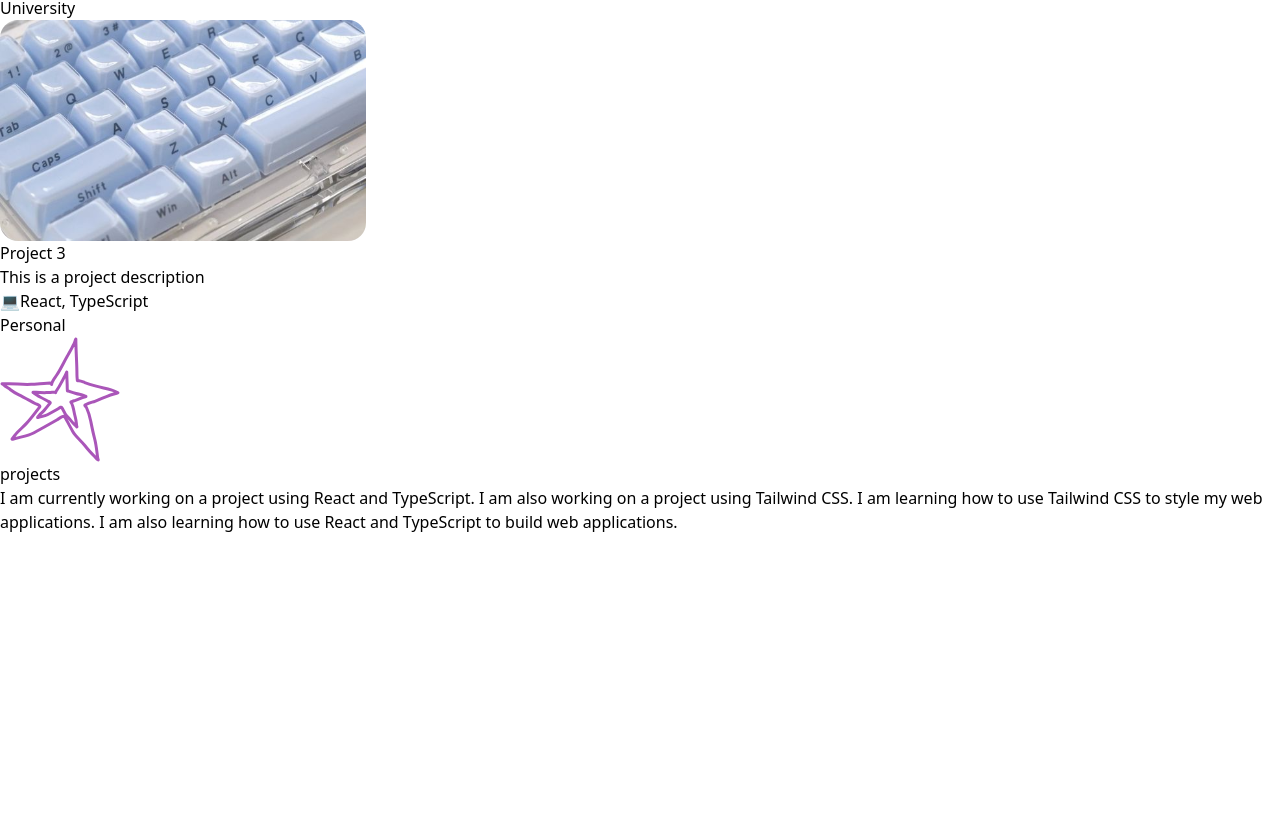
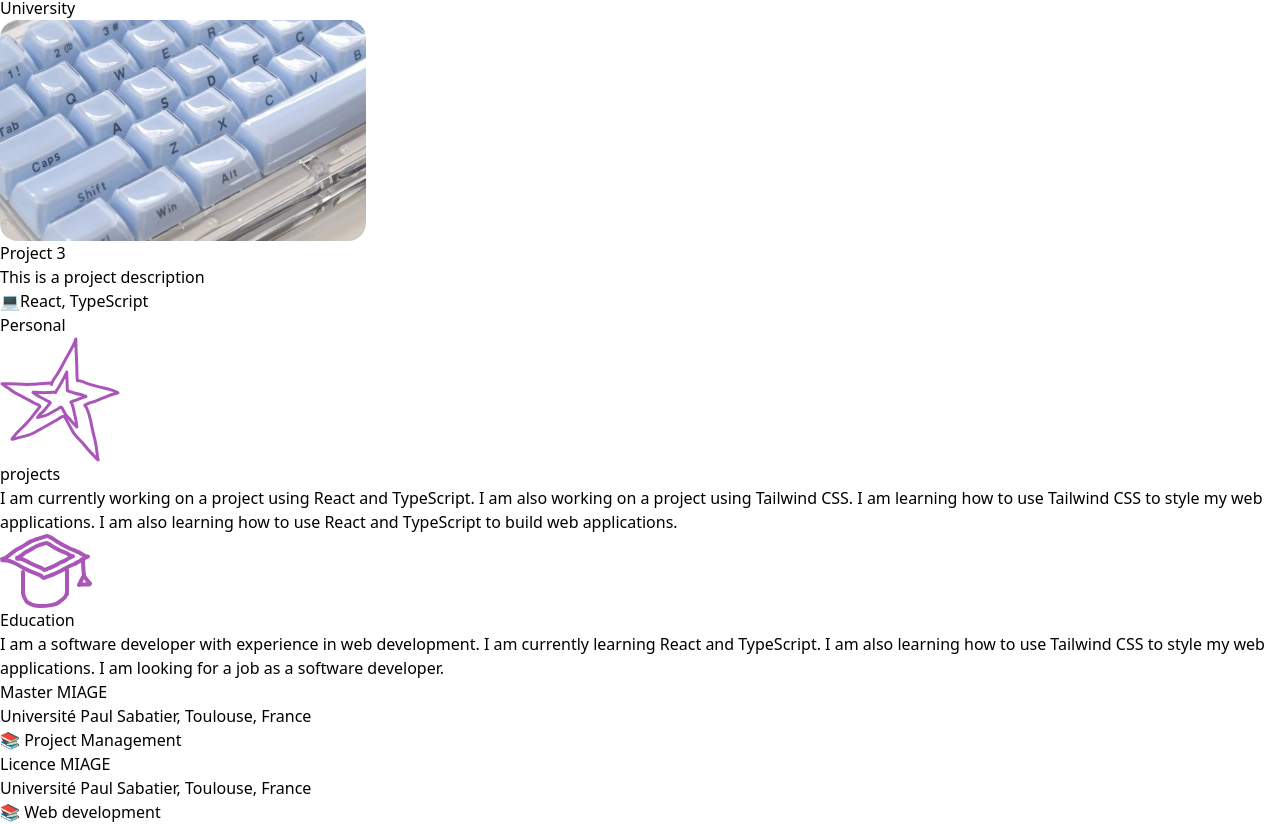
Before and after one commit to lempichaimae/portfolio, a React (Vite) app: page / in a window 1280 px wide. Shown: the part 1943-2767 px from the top of the page. Before the commit the page ends 2477 px from the top, so only its background shows below. Built offline with nearby package versions, Linux system fonts and the light colour scheme.

Commit message:
feat: education

```diff
--- a/src/App.tsx
+++ b/src/App.tsx
@@ -1,4 +1,5 @@
 
+import Education from './components/Education';
 import NavBar from './components/NavBar';
 import Presentation from './components/Presentation';
 import Projects from './components/Projects';
@@ -6,11 +7,12 @@ import { useRef } from 'react';
 function App() {
   const chaimaeRef = useRef<HTMLDivElement| null>(null);
   const projectsRef = useRef<HTMLDivElement| null>(null);
+  const educationRef = useRef<HTMLDivElement| null>(null);
 
   return (
     <>
       <div className="text-3xl bg-[#9D87CF0D] w-screen h-screen overflow-y-auto">
-        <div className="ml-32 mr-32">
+        <div className="max-w-7xl mx-4 md:mx-12 xl:mx-16">
           <NavBar
           chaimae={chaimaeRef}
           projects={projectsRef}
@@ -21,6 +23,9 @@ function App() {
          <div ref= {projectsRef} id="projects" className="h-screen">
          <Projects/>
           </div>
+          <div ref= {educationRef} id="education" className="h-screen">
+         <Education/>
+          </div>
         </div>
       </div>
     </>
--- /dev/null
+++ b/src/components/Education.tsx
@@ -0,0 +1,71 @@
+import Description from "./Description";
+import EducationIcon from '../assets/icon_education.svg';
+
+const education = [
+  {
+    title: "Master MIAGE",
+    school: "Université Paul Sabatier, Toulouse, France",
+    tags: ["Project Management"],
+  },
+  {
+    title: "Licence MIAGE",
+    school: "Université Paul Sabatier, Toulouse, France",
+    tags: ["Web development"],
+  },
+];
+
+function Education() {
+  return (
+    <div className="grid grid-cols-1 lg:grid-cols-2 items-center h-screen">
+      <div className="flex justify-center items-center h-full">
+        <Description
+          icon={EducationIcon}
+          title="Education"
+          position=""
+          description="I am a software developer with experience in web development. I am currently learning React and TypeScript. I am also learning how to use Tailwind CSS to style my web applications. I am looking for a job as a software developer."
+        />
+      </div>
+
+      {/* Right Section: Vertical line, circles, and cards */}
+      <div className="h-3/4 flex items-center relative">
+        <div className="h-full w-full absolute -right-24">
+          {/* Vertical Line */}
+          <div className="hidden sm:block absolute left-1/2 top-0 h-full w-1.5 rounded bg-[#AA56B9] opacity-90 transform -translate-x-1/2"></div>
+
+          {/* Loop through education cards */}
+          {education.map((edu, index) => (
+            <div
+              className={`grid grid-cols-1 sm:grid-cols-3 gap-4 items-center my-4`}
+              key={index}
+            >
+              {/* Circle Position */}
+              <div className={`flex justify-center items-center ${index % 2 === 0 ? 'sm:col-start-1 sm:col-end-2' : 'sm:col-start-3 sm:col-end-4'}`}>
+                <div className="hidden sm:flex text-3xl z-10 h-8 w-8 bg-[#F8D2FF] border-[#AA56B9] rounded-full items-center justify-center border-4"></div>
+              </div>
+
+              {/* Card Position */}
+              <div className={`sm:col-start-${index % 2 === 0 ? '2' : '1'} sm:col-end-${index % 2 === 0 ? '3' : '2'} flex justify-center`}>
+                <div className="flex flex-col overflow-hidden p-4 rounded-lg bg-purple-100 relative w-[250px] hover:bg-purple-200 transition-all duration-500">
+                  <div className="flex flex-col gap-2 w-full">
+                    <div className="text-lg font-mavenPro pr-12 text-[#3E333F] font-bold">
+                      {edu.title}
+                    </div>
+                    <div className="text-sm font-mavenPro">{edu.school}</div>
+                    <div className="text-sm font-mavenPro text-[#3E333F] flex gap-1">
+                      <span>📚</span>
+                      {edu.tags.map((tag, tagIndex) => (
+                        <span key={tagIndex}>{tagIndex === 0 ? " " : ", "}{tag}</span>
+                      ))}
+                    </div>
+                  </div>
+                </div>
+              </div>
+            </div>
+          ))}
+        </div>
+      </div>
+    </div>
+  );
+}
+
+export default Education;
```
Also changed, not shown: src/assets/icon_education.svg (added).
